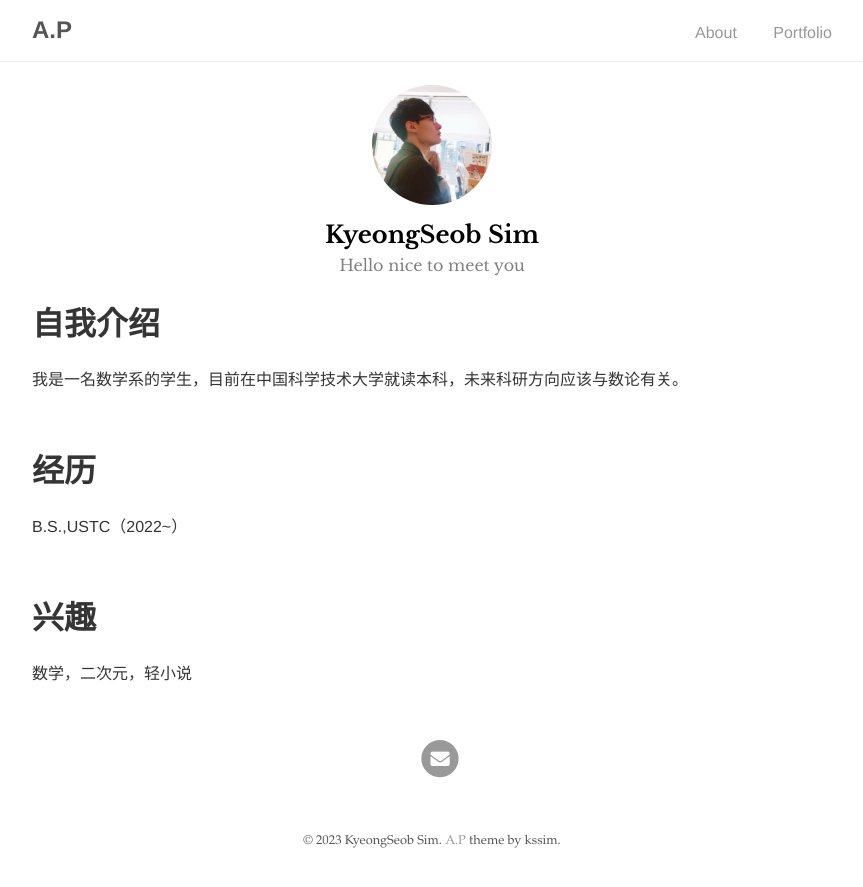
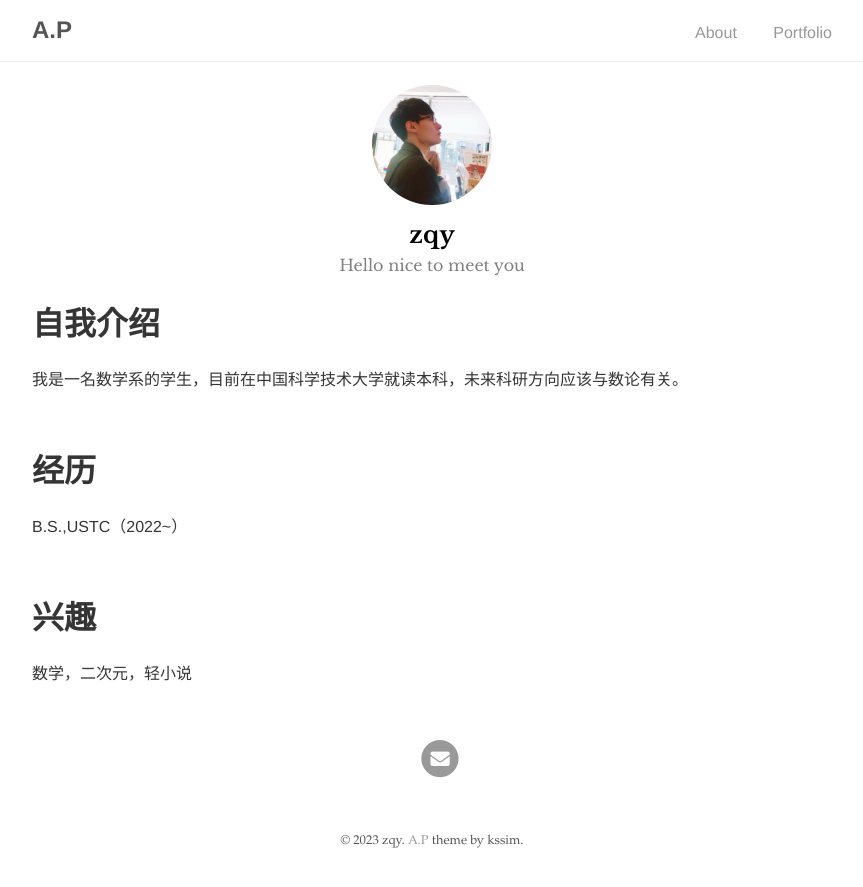
Before and after one commit to zqygg/zqygg.github.io, a Jekyll site: the page built from index.md, in a window 1280 px wide. Shown: the top 887 px of the page, without its empty margins (208-1071 px from the left). Built offline with Jekyll 4.4.1, drawn with Linux system fonts in a browser that asks for light colours; our own code applies the rules of GitHub Pages for plain Markdown files; part of the change alters nothing that is shown.

Commit message:
Update _config.yml

```diff
--- a/_config.yml
+++ b/_config.yml
@@ -2,13 +2,12 @@
 title: A.P
 baseurl: "/ap"
 url: "https://zqygg.github.io"
-google_analytics: # Tracking ID, e.g. "UA-000000-01"
 
 # Author
 author:
-  name: KyeongSeob Sim
+  name: zqy
   desc: Hello nice to meet you
-  email: ksub0912@gmail.com
+  email: zqygg@mail.ustc.deu.cn
   selfie: assets/img/profile.jpg
 
 # social
```
